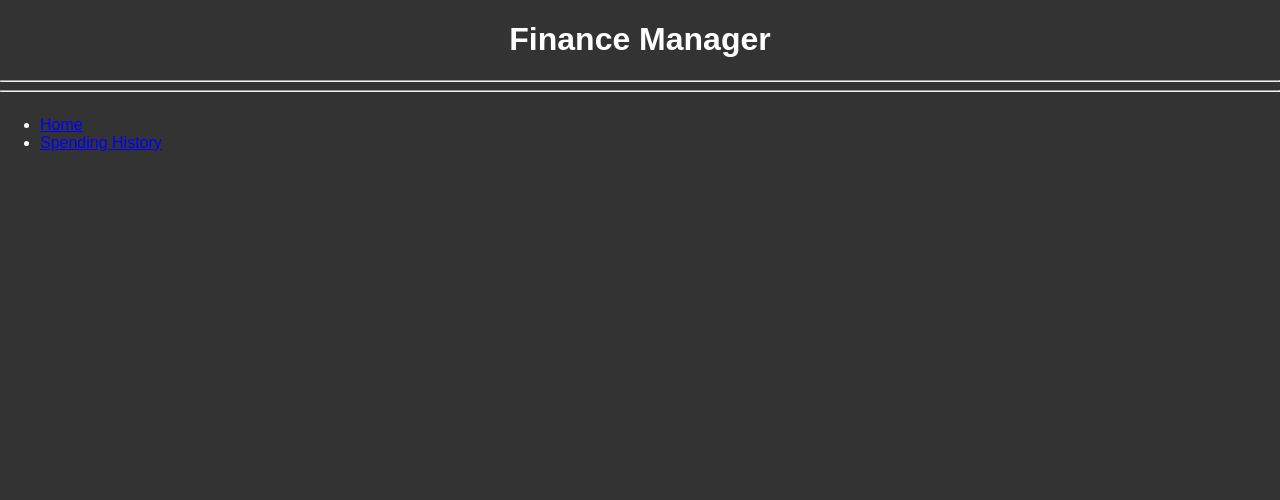
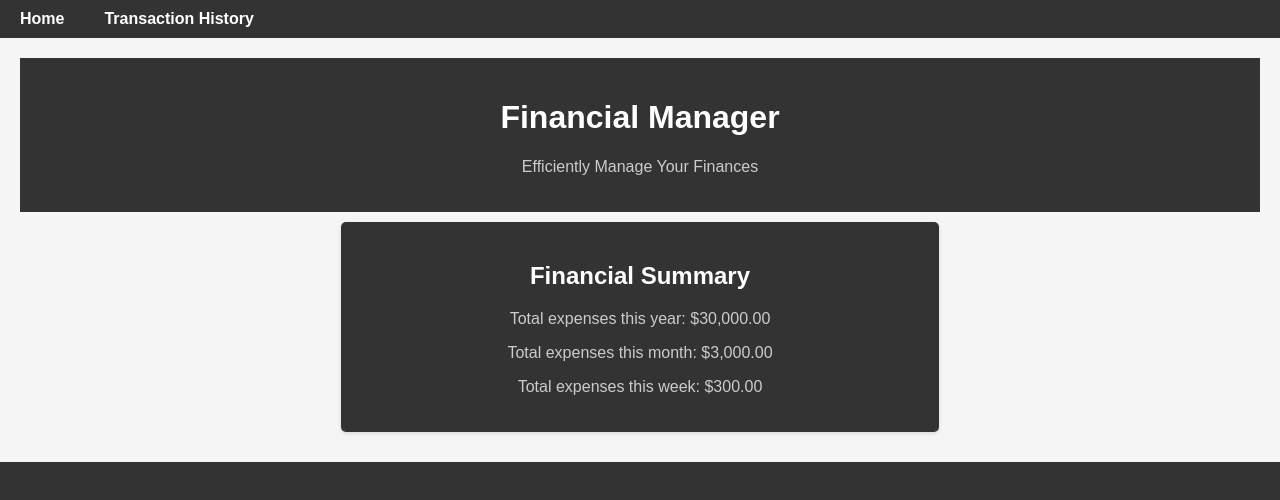
Before and after one commit to begloff/modernWebDev-Project, a React (Create React App) app: page / in a window 1280 px wide. Shown: the top 500 px of the page. Built offline with nearby package versions, Linux system fonts and the light colour scheme; what parse would draw is missing.

Commit message:
base homescreen & routing

```diff
--- a/src/App.css
+++ b/src/App.css
@@ -220,6 +220,27 @@ input:checked + .slider:before {
   text-align: center;
 }
 
+
+.navbar {
+  background-color: #333; /* Background color for the navbar */
+  color: #fff; /* Text color for the links */
+  padding: 10px 0; /* Add padding to the navbar */
+}
+
+.navbar a {
+  text-decoration: none;
+  color: #fff;
+  font-weight: bold;
+  margin: 0 20px; /* Add spacing between the links */
+}
+
+.navbar a:hover {
+  text-decoration: underline; /* Add an underline on hover */
+}
+
+
+
+
 /* This css file is a mess */
 /* Once switch over to react will split into multiple files */
 /* Will also need to utilize css grid */
--- a/src/Components/Components.js
+++ b/src/Components/Components.js
@@ -1,16 +1,16 @@
 import SpendingHistory from "./SpendingHistory/SpendingHistory";
 import Home from "./Home/Home";
-import Footer from "./Footer/Footer";
+import Header from "./Header/Header";
 import { BrowserRouter as Router, Route, Routes } from "react-router-dom";
 
 export default function Components() {
   return (
     <Router>
+      <Header />
       <Routes>
         <Route path="/" element={<Home />} />
         <Route path="/SpendingHistory" element={<SpendingHistory />} />
       </Routes>
-      <Footer />
     </Router>
   );
 }
--- a/src/Components/Footer/Footer.js
+++ /dev/null
@@ -1,18 +0,0 @@
-import { Link } from "react-router-dom";
-
-const Footer = () => (
-  <footer>
-    <nav>
-      <ul>
-        <li>
-            <Link to="/">Home</Link>
-        </li>
-        <li>
-            <Link to="/SpendingHistory">Spending History</Link>
-        </li>
-      </ul>
-    </nav>
-  </footer>
-);
-
-export default Footer;
--- /dev/null
+++ b/src/Components/Header/Header.js
@@ -0,0 +1,14 @@
+import { Link } from "react-router-dom";
+
+const Header = () => (
+  <header className="navbar">
+    <nav>
+      <div className="navbar-links">
+        <Link to="/">Home</Link>
+        <Link to="/SpendingHistory">Transaction History</Link>
+      </div>
+    </nav>
+  </header>
+);
+
+export default Header;
--- /dev/null
+++ b/src/Components/Home/Home.css
@@ -0,0 +1,27 @@
+.homepage {
+    background-color: #f5f5f5; /* Background color for the homepage */
+    font-family: Arial, sans-serif; /* Choose an appropriate font */
+    padding: 20px;
+    text-align: center;
+  }
+
+  .header {
+    background-color: #333; /* Background color for the header */
+    color: #fff; /* Text color for the header */
+    padding: 20px;
+  }
+
+  .content {
+    display: flex;
+    justify-content: space-around;
+    flex-wrap: wrap;
+  }
+
+  .summary {
+    width: 45%;
+    margin: 10px;
+    padding: 20px;
+    background-color: #333;
+    border-radius: 5px;
+    box-shadow: 0 2px 4px rgba(0, 0, 0, 0.1);
+  }
--- a/src/Components/Home/Home.js
+++ b/src/Components/Home/Home.js
@@ -1,23 +1,28 @@
 import React from "react";
+import "./Home.css";
 
 const Home = () => {
   // return the HTML for everything on the page
   return (
     <div>
-      <div class="row">
-        <div class="col">
-          <h1>Finance Manager</h1>
-          <hr />
-          <hr />
+        <div className="homepage">
+            <header className="header">
+                <h1>Financial Manager</h1>
+                <p>Efficiently Manage Your Finances</p>
+            </header>
+
+            <main className="content">
+                <section className="summary">
+                    <h2>Financial Summary</h2>
+                    <p>Total expenses this year: $30,000.00</p>
+                    <p>Total expenses this month: $3,000.00</p>
+                    <p>Total expenses this week: $300.00</p>
+                </section>
+            </main>
         </div>
-      </div>
-
-
-
     </div>
   );
 
-  // The reduce is a bit messy, can put in function in future
 };
 
 export default Home;
--- a/src/Components/SpendingHistory/SpendingHistory.js
+++ b/src/Components/SpendingHistory/SpendingHistory.js
@@ -65,6 +65,7 @@ const SpendingHistory = () => {
       <div class="row">
         <div class="col">
           <h1>Finance Manager</h1>
+          <h3>Transaction History</h3>
           <hr />
           <hr />
           <TransactionModal
```
